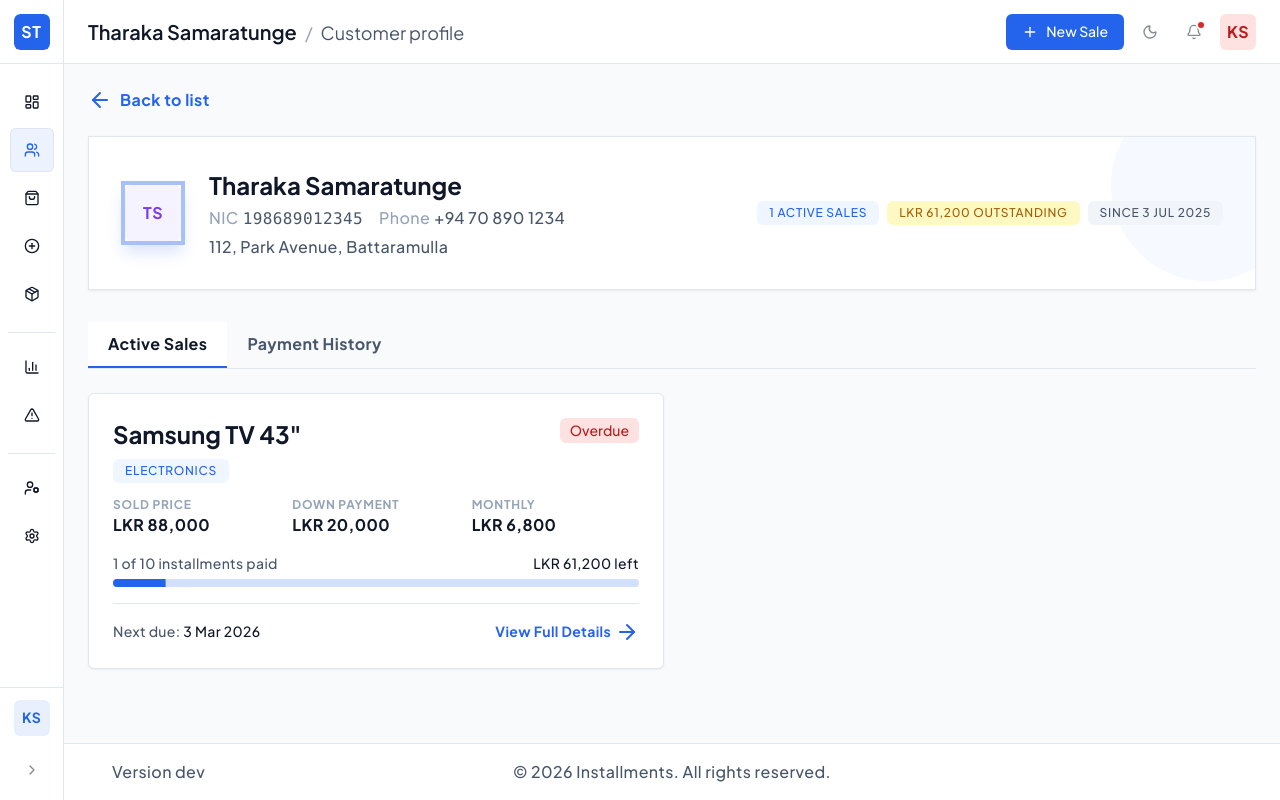
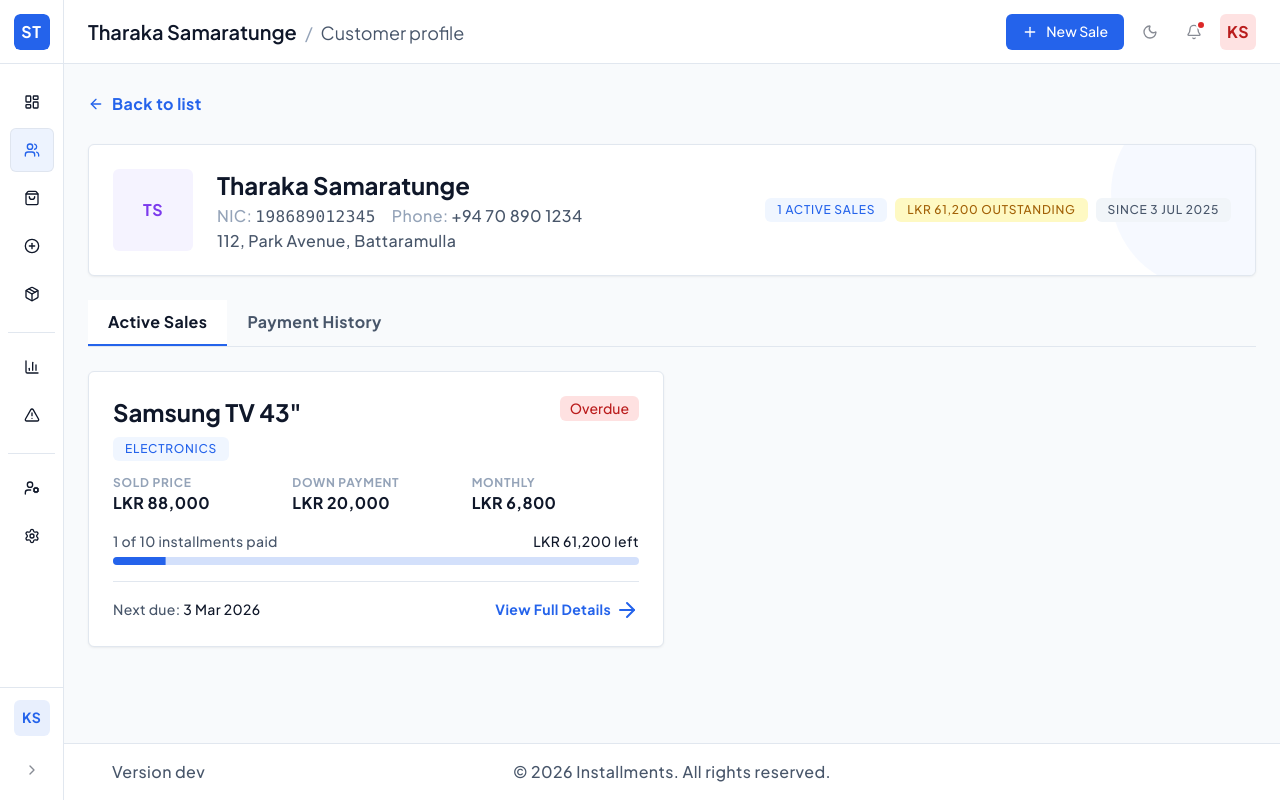
Before and after one commit to Eran2001/ledger-app-web-service, a React (Vite) app: page /dashboard in a window 1280 px wide. Both pictures are taken after a click on the item 1029 px from the left and 483 px from the top of the page. Built offline with nearby package versions, Linux system fonts and the light colour scheme; the HTML template or start-up script is replaced by a standard one.

Commit message:
enahcn ecusomer rofile

```diff
--- a/src/components/shared/initials-avatar.tsx
+++ b/src/components/shared/initials-avatar.tsx
@@ -3,13 +3,14 @@ import { cn, getAvatarColors, getInitials } from "@/lib/utils";
 
 interface InitialsAvatarProps extends React.ComponentPropsWithoutRef<"div"> {
   name: string;
-  size?: "sm" | "md" | "lg";
+  size?: "sm" | "md" | "lg" | "auto";
 }
 
 const SIZE_MAP = {
   sm: { box: "h-compact w-compact", text: "t-caption-bold" },
   md: { box: "h-field w-field", text: "t-meta-bold" },
   lg: { box: "h-extra-large w-extra-large", text: "t-meta-bold" },
+  auto: { box: "h-full w-20", text: "t-meta-bold" },
 };
 
 export const InitialsAvatar = forwardRef<HTMLDivElement, InitialsAvatarProps>(
--- a/src/components/ui/button.tsx
+++ b/src/components/ui/button.tsx
@@ -80,16 +80,25 @@ const Button = ({
       disabled={loading || disabled}
       {...props}
     >
+      {asChild ? (
+        content
+      ) : (
+        <>
           {loading && (
             <span className="absolute inset-0 flex items-center justify-center">
               <Icon.Loader2 className="size-4 animate-spin" />
             </span>
           )}
           <span
-        className={cn("inline-flex items-center gap-2", loading && "opacity-0")}
+            className={cn(
+              "inline-flex items-center gap-2",
+              loading && "opacity-0",
+            )}
           >
             {content}
           </span>
+        </>
+      )}
     </Comp>
   );
 };
--- a/src/index.css
+++ b/src/index.css
@@ -1593,6 +1593,14 @@
     height: var(--icon-size-large); /* h-5 */
   }
 
+  /* SEMANTIC ICON MOTION */
+  .icon-back-hover {
+    transition: transform var(--duration-fast);
+  }
+  .group:hover .icon-back-hover {
+    transform: translateX(-0.25rem);
+  }
+
   /* SEMANTIC Z-INDEX */
   .z-dropdown {
     z-index: var(--z-dropdown); /* z-50 */
--- a/src/pages/customer/components/customer-profile-header.tsx
+++ b/src/pages/customer/components/customer-profile-header.tsx
@@ -1,3 +1,4 @@
+import { Card } from "@/components/ui/card";
 import { InitialsAvatar } from "@/components/shared/initials-avatar";
 import { StatPill } from "@/components/shared/stat-pill";
 
@@ -6,36 +7,36 @@ import { Props } from "@/types/customer";
 
 export const CustomerProfileHeader = ({ customer, stats }: Props) => {
   return (
-    <div className="surface-card modal-rounded border border-default p-8 mb-8 dropdown-shadow overflow-hidden relative">
+    <Card className="p-6 overflow-hidden relative">
       <div
         className="surface-brand-soft absolute -top-12 -right-12 h-48 w-48 full-rounded opacity-60"
         aria-hidden
       />
-      <div className="relative flex flex-col xl:flex-row gap-6 items-start xl:items-center">
-        <div className="border-4 border-brand-muted circle-rounded shadow-brand-soft">
-          <InitialsAvatar name={customer.fullName} size="lg" />
+      <div className="relative flex flex-col lg:flex-row gap-6 items-start lg:items-stretch">
+        <div>
+          <InitialsAvatar name={customer.fullName} size="auto" />
         </div>
-        <div className="flex-1 min-w-0">
-          <h2 className="t-section text-main mb-1.5">{customer.fullName}</h2>
-          <div className="flex flex-wrap gap-x-4 gap-y-1 t-meta text-soft mb-2">
+        <div className="flex-1 min-w-0 xl:self-center space-y-1">
+          <h2 className="t-section text-main">{customer.fullName}</h2>
+          <div className="flex flex-wrap gap-x-4 gap-y-1 t-meta text-soft">
             <span>
-              <span className="text-faint mr-1">NIC</span>
+              <span className="text-faint">NIC: </span>
               <span className="font-mono">{customer.nic}</span>
             </span>
             <span>
-              <span className="text-faint mr-1">Phone</span>
+              <span className="text-faint">Phone: </span>
               {customer.phone}
             </span>
             {customer.email && (
               <span>
-                <span className="text-faint mr-1">Email</span>
+                <span className="text-faint">Email: </span>
                 {customer.email}
               </span>
             )}
           </div>
           <p className="t-meta text-soft">{customer.address}</p>
         </div>
-        <div className="flex flex-wrap gap-2 shrink-0">
+        <div className="flex flex-wrap gap-2 shrink-0 lg:self-center">
           <StatPill
             label={`${stats.activeSalesCount} Active Sales`}
             color="indigo"
@@ -50,6 +51,6 @@ export const CustomerProfileHeader = ({ customer, stats }: Props) => {
           />
         </div>
       </div>
-    </div>
+    </Card>
   );
 };
--- a/src/pages/customer/pages/detail.tsx
+++ b/src/pages/customer/pages/detail.tsx
@@ -1,8 +1,9 @@
 import { useState } from "react";
-import { Link, useParams, Navigate } from "@tanstack/react-router";
+import { useNavigate, useParams, Navigate } from "@tanstack/react-router";
 
 import * as Icon from "@/components/icons";
 import { TopBar } from "@/components/shared/top-bar";
+import { Button } from "@/components/ui/button";
 import { TabSelect, TabPanel } from "@/components/ui/tab-select";
 
 import {
@@ -18,6 +19,7 @@ import { SaleCard } from "../components/sale-card";
 import { PaymentHistoryTable } from "../components/payment-history-table";
 
 const CustomerDetailPage = () => {
+  const navigate = useNavigate();
   const { id } = useParams({ strict: false });
   const [tab, setTab] = useState("active");
 
@@ -34,20 +36,22 @@ const CustomerDetailPage = () => {
     );
 
   return (
-    <div className="flex flex-col h-full surface-page">
+    <div>
       <TopBar
         pageTitle={customer.fullName}
         pageSubtitle="Customer profile"
         primaryAction={{ to: "/sales/new", icon: Icon.Plus, label: "New Sale" }}
       />
-      <div className="p-6 overflow-y-auto">
-        <Link
-          to="/customers"
-          className="inline-flex items-center gap-2 t-meta-bold text-brand mb-6 group"
+      <div className="p-6 space-y-6 overflow-y-auto">
+        <Button
+          variant="link"
+          size="sm"
+          className="p-0 t-meta-bold group"
+          onClick={() => navigate({ to: "/customers" })}
         >
-          <Icon.ArrowLeft className="transition-transform group-hover:-translate-x-1" />
+          <Icon.ArrowLeft className="icon-back-hover" />
           Back to list
-        </Link>
+        </Button>
 
         <CustomerProfileHeader customer={customer} stats={stats} />
 
```
Lines whose indentation alone changed are shown as unchanged.
